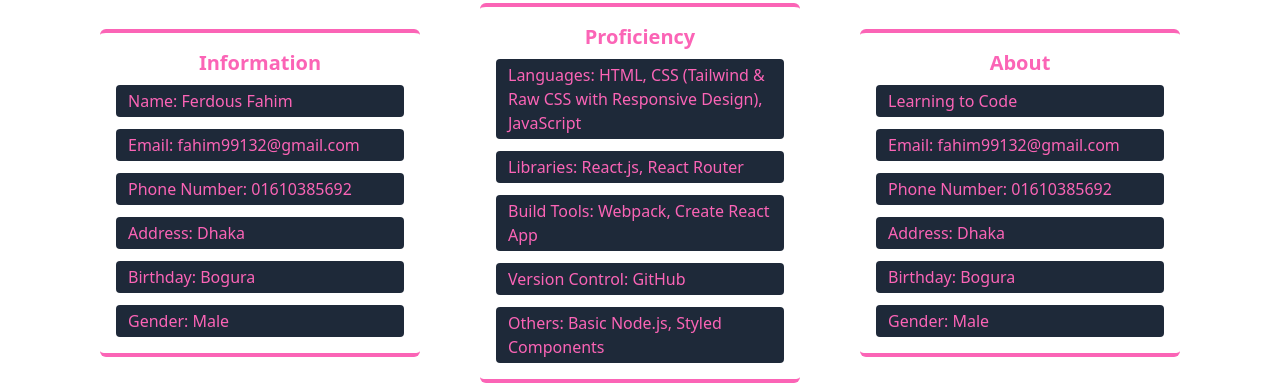
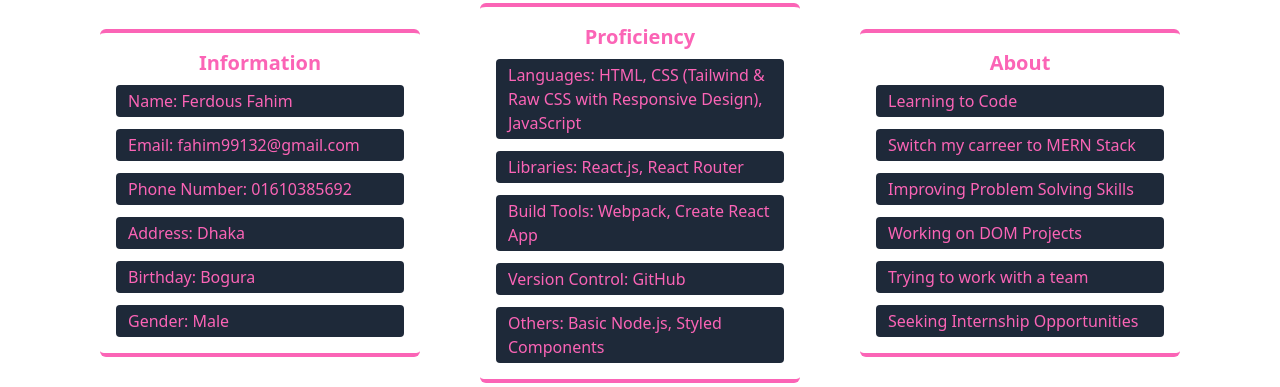
Before and after one commit to fer-dous-fahim/updated-profile, a website: page index.html in a window 1280 px wide. Shown: the part 633-1020 px from the top of the page. Drawn offline with Linux system fonts and the light colour scheme.

Commit message:
3rd commit

```diff
--- a/index.html
+++ b/index.html
@@ -4,20 +4,20 @@
     <meta charset="UTF-8">
     <meta name="viewport" content="width=device-width, initial-scale=1.0">
     <title>Profile</title>
-    <link href="/dist/output.css" rel="stylesheet">
+    <link href="dist/output.css" rel="stylesheet">
     <link href="https://cdnjs.cloudflare.com/ajax/libs/font-awesome/6.4.2/css/all.min.css" rel="stylesheet">
     <link href="https://fonts.googleapis.com/css2?family=Pacifico&display=swap" rel="stylesheet">
 
 
 </head>
 <body>
-    <section">
+    <section>
         <!-- Navbar -->
         <header class="w-full px-4 py-3 flex justify-between items-center">
 
             <!-- Logo -->
             <div class="w-[105px] h-[42px]">
-                <img src="/Images/sign.png" alt="sign">
+                <img src="Images/sign.png" alt="sign">
             </div>
 
             <!-- Mobile menu button -->
@@ -160,19 +160,19 @@
                     Learning to Code
                     </li>
                     <li class="px-3 py-1 bg-gray-800 rounded hover:bg-pink-500 hover:text-white transition-colors">
-                    Email: fahim99132@gmail.com
+                    Switch my carreer to MERN Stack
                     </li>
                     <li class="px-3 py-1 bg-gray-800 rounded hover:bg-pink-500 hover:text-white transition-colors">
-                    Phone Number: 01610385692
+                    Improving Problem Solving Skills
                     </li>
                     <li class="px-3 py-1 bg-gray-800 rounded hover:bg-pink-500 hover:text-white transition-colors">
-                    Address: Dhaka
+                    Working on DOM Projects
                     </li>
                     <li class="px-3 py-1 bg-gray-800 rounded hover:bg-pink-500 hover:text-white transition-colors">
-                    Birthday: Bogura
+                    Trying to work with a team
                     </li>
                     <li class="px-3 py-1 bg-gray-800 rounded hover:bg-pink-500 hover:text-white transition-colors">
-                    Gender: Male
+                    Seeking Internship Opportunities
                     </li>
                 </ul>
                 </div>
@@ -191,7 +191,7 @@
             <video
                 class="w-full max-w-[320px] h-80 md:max-w-[700px] md:h-[420px] object-fill rounded-lg shadow"
                 controls>
-                <source src="/videos/clock 4.webm" />
+                <source src="videos/clock 4.webm" />
             </video>
 
             <div class="flex flex-col gap-4 md:gap-10 md:w-1/2 text-left md:text-left">
@@ -217,7 +217,7 @@
 
             <img
                 class="w-full max-w-[320px] h-80 md:max-w-[700px] md:h-[420px] object-fill rounded-lg shadow"
-                src="/Images/film.png"
+                src="Images/film.png"
                 alt="film"
             />
 
```
Also changed, not shown: dist/output.css.
